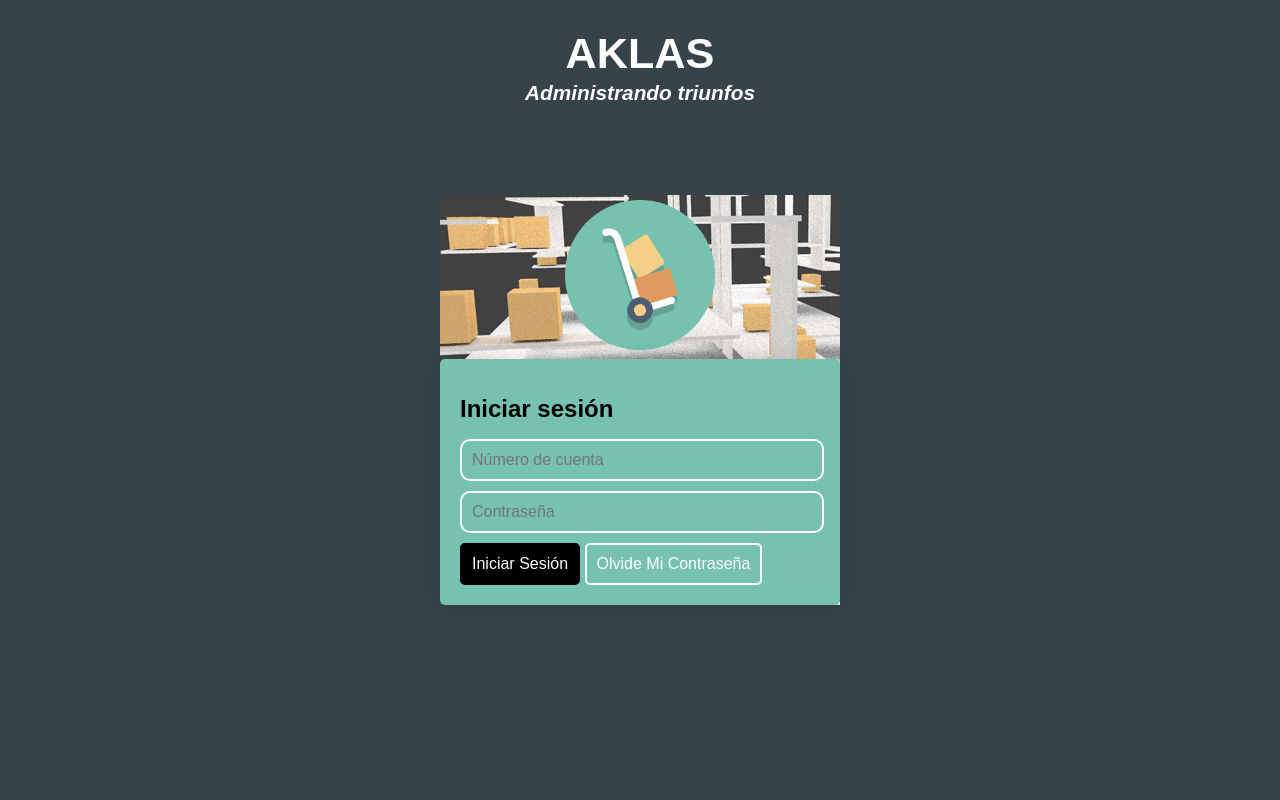
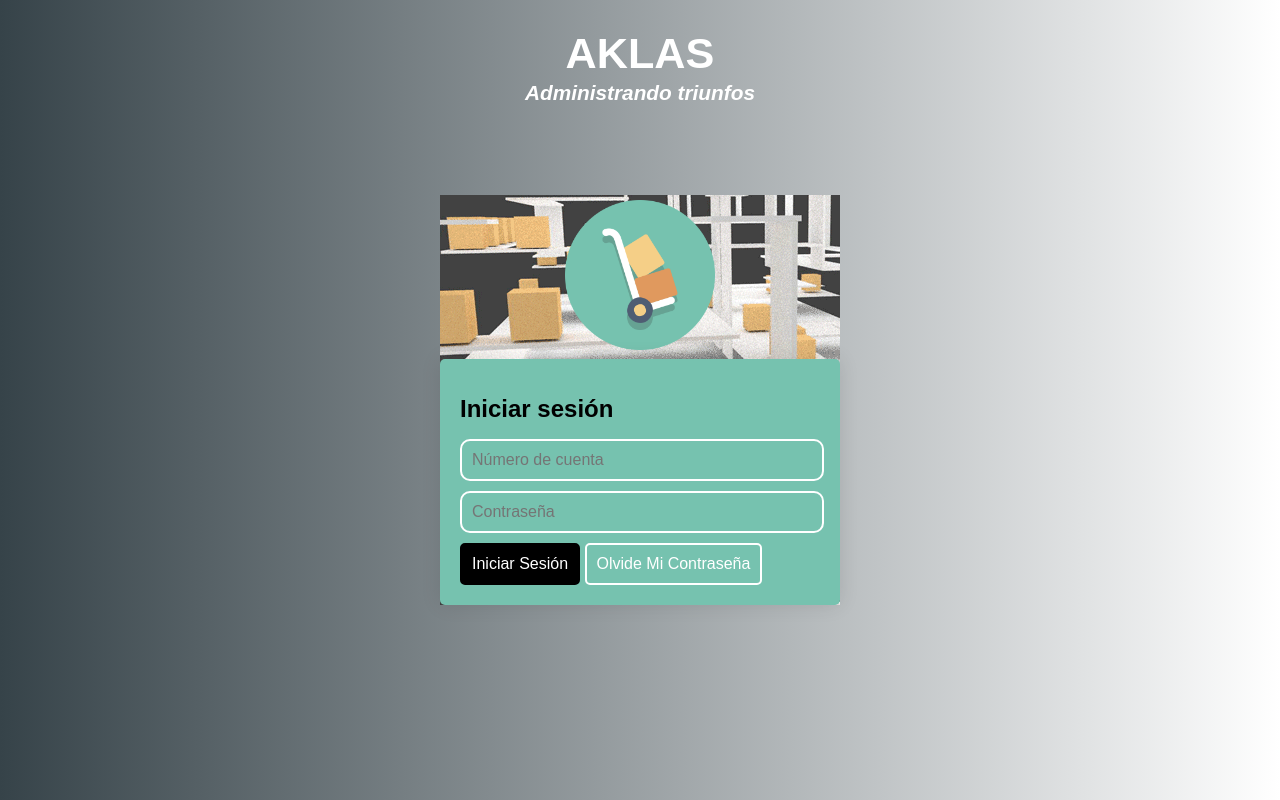
Before and after one commit to WolfkarlX/AKLAS, a PHP site: page / in a window 1280 px wide. Run offline with PHP 8.4, Linux system fonts and the light colour scheme.

Commit message:
puro diseño apa

```diff
--- a/loginstyle.css
+++ b/loginstyle.css
@@ -8,8 +8,7 @@ body {
     flex-direction: row;
     justify-content: center;
     align-items: center;
-    background:rgb(54, 67, 73);
-
+    background-image: linear-gradient(to right, rgb(54, 67, 73), white);
 }
 
 .container {
```
